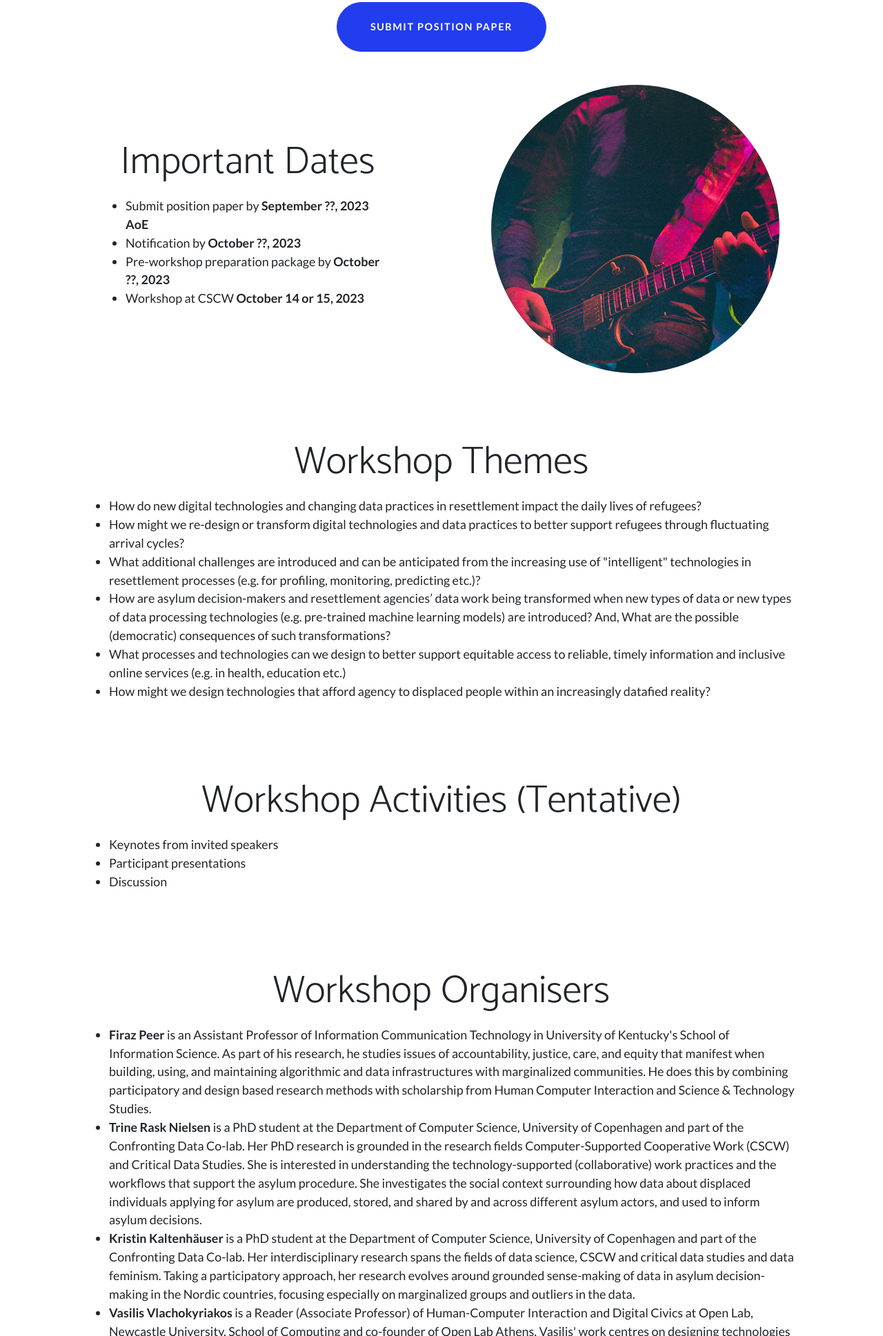
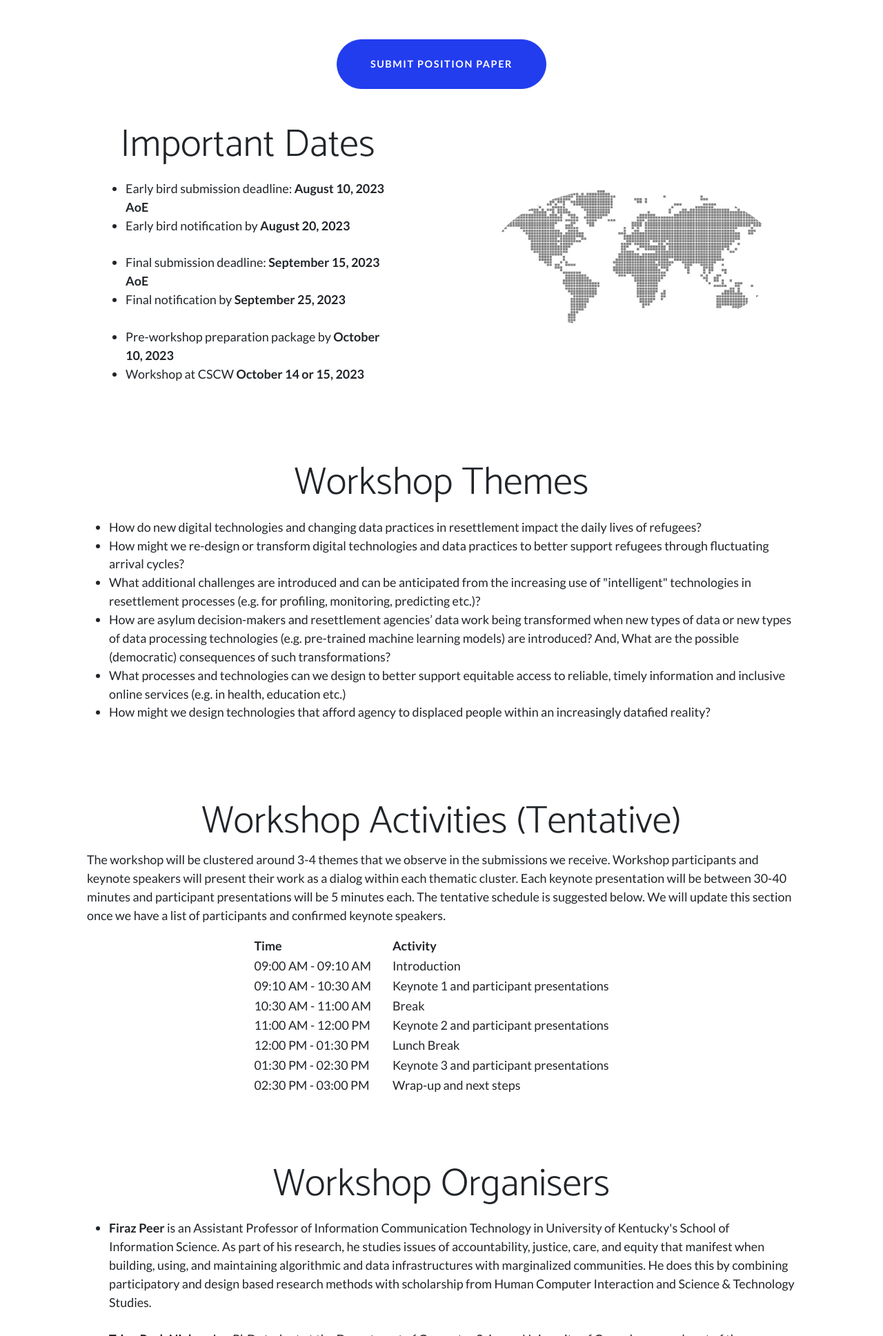
Before and after one commit to migrationanddatafication/migrationanddatafication, a plain HTML site: page index.html in a window 1280 px wide. Shown: the part 1802-3739 px from the top of the page at 69% size. Drawn offline with nearby package versions, Linux system fonts and the light colour scheme.

Commit message:
incorporated feedback from others

```diff
--- a/index.html
+++ b/index.html
@@ -42,7 +42,9 @@
                                 data-driven technologies. The growing production of new types of data about refugees and asylum seekers presents authorities with novel opportunities to incorporate such
                                 data in their decision-making processes. Similarly, the ways through which refugees and asylum seekers are seeking information about healthcare, education, housing, peer support
                                 and other services is increasingly being done in online and digital spaces. As such, this workshop aims to center the experience of refugee and asylum seeking experiences across
-                                migration related information systems in order to unpack the ways through which digitalization and datafication impacts/transforms their daily lives and vice versa.</p>
+                                migration related information systems in order to unpack the ways through which digitalization and datafication impacts/transforms their daily lives and vice versa.
+                                <br>
+                                Find the full workshop proposal <a href="assets/Full_ws_proposal.pdf" target="_blank"><b>here</b></a>.</p>
                         </div>
                     </div>
             </div>
@@ -53,18 +55,18 @@
                 <div class="row gx-5 align-items-center">
                         <div class="p-5">
                             <h2 class="display-4 text-center">Call for Papers</h2>
-                            <p>We invite anyone interested in participating to submit a two to four-page position paper (or equivalent material such as e.g. zines) that addresses the workshop themes (see below).
+                            <p style="text-align: left;">We invite anyone interested in participating to submit a two to four-page position paper (or equivalent material such as e.g. zines) that addresses the workshop themes (see below).
                                 We encourage you to discuss your interest in the themes, welcoming reports of (preliminary) empirical results, theoretically oriented pieces, as well as methodological reflections.
                                 We also welcome submissions reflecting on questions related to datafication, digitization, and migration that we have not listed in our themes. Submissions will
                                 be reviewed by the organisers and accepted based on the relevance and development of their chosen topic, as well as
-                                participants’ potential to contribute to the workshop.<br />
+                                participants’ potential to contribute to the workshop. We will have two submission deadlines, to allow for early bird registration to the CSCW conference (see important dates below).<br />
                                 <br />
-                                If you have any questions, please reach out to Firaz Peer (firazpeer@uky.edu).<br />
+                                If you have any questions, please reach out to Firaz Peer (<a href="mailto:firazpeer@uky.edu">firazpeer@uky.edu</a>).<br />
                                 <br />
-                                Please use the link to the Google Form below for your submission. </p>
+                                Please use the link to the Google form below for your submission: </p>
                         </div>
                 </div>
-                <a class="btn btn-primary btn-xl rounded-pill mt-5" href="https://forms.gle/Q4nrofw7Np9EX21XA">Submit Position Paper</a>
+                <a class="btn btn-primary btn-xl rounded-pill mt-5" href="https://forms.gle/Q4nrofw7Np9EX21XA" target=”_blank”>Submit Position Paper</a>
             </div>
         </section>
         <!-- Content section 3-->
@@ -72,15 +74,19 @@
             <div class="container px-5">
                 <div class="row gx-5 align-items-center">
                     <div class="col-lg-6 order-lg-2">
-                        <div class="p-5"><img class="img-fluid rounded-circle" src="assets/img/03.jpg" alt="..." /></div>
+                        <div class="p-5"><img class="img-fluid rounded-circle" src="assets/img/map.jpg" alt="..." /></div>
                     </div>
                     <div class="col-lg-6 order-lg-1">
                         <div class="p-5">
                             <h2 class="display-4 text-center">Important Dates</h2>
                             <p> <ul>
-                                <li>Submit position paper by <b>September ??, 2023 AoE</b></li>
-                                <li>Notification by <b>October ??, 2023</b></li>
-                                <li>Pre-workshop preparation package by <b>October ??, 2023</b></li>
+                                <li>Early bird submission deadline: <b>August 10, 2023 AoE</b></li>
+                                <li>Early bird notification by <b>August 20, 2023</b></li><br />
+
+                                <li>Final submission deadline:  <b>September 15, 2023 AoE</b></li>
+                                <li>Final notification by <b>September 25, 2023</b></li><br />
+
+                                <li>Pre-workshop preparation package by <b>October 10, 2023</b></li>
                                 <li>Workshop at CSCW <b>October 14 or 15, 2023</b></li>
                               </ul> </p>
                         </div>
@@ -112,11 +118,45 @@
                 <div class="row gx-5 align-items-center">
                         <div class="p-5">
                             <h2 class="display-4 text-center">Workshop Activities (Tentative)</h2>
-                            <p> <ul>
-                                <li>Keynotes from invited speakers</li>
-                                <li>Participant presentations</li>
-                                <li>Discussion</li>
-                              </ul> </p>
+                            <p>
+                                The workshop will be clustered around 3-4 themes that we observe in the submissions we receive.
+                                Workshop participants and keynote speakers will present their work as a dialog within each thematic cluster. Each keynote presentation will be between 30-40 minutes and participant presentations will be 5 minutes each. The tentative schedule is suggested below.
+                                We will update this section once we have a list of participants and confirmed keynote speakers.
+                            </p>
+                            <table class="center">
+                                <tr>
+                                    <th>Time</th>
+                                    <th>Activity</th>
+                                </tr>
+                                <tr>
+                                    <td>09:00 AM - 09:10 AM</td>
+                                    <td>Introduction</td>
+                                </tr>
+                                <tr>
+                                    <td>09:10 AM - 10:30 AM</td>
+                                    <td>Keynote 1 and participant presentations</td>
+                                </tr>
+                                <tr>
+                                    <td>10:30 AM - 11:00 AM</td>
+                                    <td>Break</td>
+                                </tr>
+                                <tr>
+                                    <td>11:00 AM - 12:00 PM</td>
+                                    <td>Keynote 2 and participant presentations</td>
+                                </tr>
+                                <tr>
+                                    <td>12:00 PM - 01:30 PM</td>
+                                    <td>Lunch Break</td>
+                                </tr>
+                                <tr>
+                                    <td>01:30 PM - 02:30 PM</td>
+                                    <td>Keynote 3 and participant presentations</td>
+                                </tr>
+                                <tr>
+                                    <td>02:30 PM - 03:00 PM</td>
+                                    <td>Wrap-up and next steps</td>
+                                </tr>
+                            </table>
                     </div>
                 </div>
             </div>
@@ -128,11 +168,11 @@
                         <div class="p-5">
                             <h2 class="display-4 text-center">Workshop Organisers</h2>
                             <p> <ul>
-                                <li><b>Firaz Peer</b> is an Assistant Professor of Information Communication Technology in University of Kentucky's School of Information Science. As part of his research, he studies issues of accountability, justice, care, and equity that manifest when building, using, and maintaining algorithmic and data infrastructures with marginalized communities. He does this by combining participatory and design based research methods with scholarship from Human Computer Interaction and Science & Technology Studies.</li>
-                                <li><b>Trine Rask Nielsen</b> is a PhD student at the Department of Computer Science, University of Copenhagen and part of the Confronting Data Co-lab. Her PhD research is grounded in the research fields Computer-Supported Cooperative Work (CSCW) and Critical Data Studies. She is interested in understanding the technology-supported (collaborative) work practices and the workflows that support the asylum procedure. She investigates the social context surrounding how data about displaced individuals applying for asylum are produced, stored, and shared by and across different asylum actors, and used to inform asylum decisions.</li>
-                                <li><b>Kristin Kaltenhäuser</b> is a PhD student at the Department of Computer Science, University of Copenhagen and part of the Confronting Data Co-lab. Her interdisciplinary research spans the fields of data science, CSCW and critical data studies and data feminism. Taking a participatory approach, her research evolves around grounded sense-making of data in asylum decision-making in the Nordic countries, focusing especially on marginalized groups and outliers in the data.</li>
-                                <li><b>Vasilis Vlachokyriakos</b> is a Reader (Associate Professor) of Human-Computer Interaction and Digital Civics at Open Lab, Newcastle University, School of Computing and co-founder of Open Lab Athens. Vasilis' work centres on designing technologies for civic participation through participatory and action-led research. The work aims at the development of systems for collaborative service provision. Vasilis is currently an investigator on the EPSRC Centre for Digital Citizens and on the EPSRC Agency projects. </li>
-                                <li><b>Naja Holten Møller</b> is an Associate Professor in the Software, Data, People & Society section, Department of Computer Science, at University of Copenhagen -- and the founder of the Confronting Data Co-Lab (www.confrontingdata.dk). She holds a PhD in Computer-Supported Cooperative Work from the IT University of Copenhagen, Denmark. Møller is currently a co-investigator in the "Public Administration and Computational Transparency in Algorithms (PACTA)" research project as well as the "Data for Asylum Legal Landscaping (DATA4ALL)" research project.</li>
+                                <li><b>Firaz Peer</b> is an Assistant Professor of Information Communication Technology in University of Kentucky's School of Information Science. As part of his research, he studies issues of accountability, justice, care, and equity that manifest when building, using, and maintaining algorithmic and data infrastructures with marginalized communities. He does this by combining participatory and design based research methods with scholarship from Human Computer Interaction and Science & Technology Studies.</li><br />
+                                <li><b>Trine Rask Nielsen</b> is a PhD student at the Department of Computer Science, University of Copenhagen and part of the Confronting Data Co-lab. Her PhD research is grounded in the research fields Computer-Supported Cooperative Work (CSCW) and Critical Data Studies and is part of the <a href="https://asylumdata.ku.dk/research/data-science-for-asylum-legal-landscaping-data4all/" target="_blank">DATA4ALL</a> project. She is interested in understanding the technology-supported (collaborative) work practices and the workflows that support the asylum procedure. She investigates the social context surrounding how data about displaced individuals applying for asylum are produced, stored, and shared by and across different asylum actors, and used to inform asylum decisions.</li><br />
+                                <li><b>Kristin Kaltenhäuser</b> is a PhD student at the Department of Computer Science, University of Copenhagen and part of the Confronting Data Co-lab. Her interdisciplinary research spans the fields of data science, CSCW and critical data studies and data feminism. Taking a participatory approach, her research evolves around grounded sense-making of data in asylum decision-making in the Nordic countries, focusing especially on marginalized groups and outliers in the data. Her PhD is part of the <a href="https://www.nordforsk.org/projects/nordic-refugee-determination-advancing-data-science-migration-law-nordasil" target="_blank">NoRDASiL</a> (Nordic Refugee Determination: Advancing Data Science in Migration Law) project.</li><br />
+                                <li><b>Vasilis Vlachokyriakos</b> is a Reader (Associate Professor) of Human-Computer Interaction and Digital Civics at Open Lab, Newcastle University, School of Computing and co-founder of Open Lab Athens. Vasilis' work centres on designing technologies for civic participation through participatory and action-led research. The work aims at the development of systems for collaborative service provision. Vasilis is currently an investigator on the EPSRC Centre for Digital Citizens and on the EPSRC Agency projects. </li><br />
+                                <li><b>Naja Holten Møller</b> is an Associate Professor in the Software, Data, People & Society section, Department of Computer Science, at University of Copenhagen -- and the founder of the Confronting Data Co-Lab (www.confrontingdata.dk). She holds a PhD in Computer-Supported Cooperative Work from the IT University of Copenhagen, Denmark. Møller is currently a co-investigator in the "Public Administration and Computational Transparency in Algorithms (PACTA)" research project as well as the "Data for Asylum Legal Landscaping (<a href="https://asylumdata.ku.dk/research/data-science-for-asylum-legal-landscaping-data4all/" target="_blank">DATA4ALL</a>) research project.</li><br />
                                 <li><b>Reem Talhouk</b> is an Assistant Professor in Design and Global Development at the School of Design, Northumbria University. She is also the co-director of the Design Feminisms Research Group and the Community Action & Innovation Lead of the Global Development Futures hub. Here research has centred around Design, Technology and Migration and draws on feminist, participatory and decolonial understandings.</li>
                               </ul> </p>
                     </div>
@@ -141,7 +181,7 @@
         </section>
         <!-- Footer-->
         <footer class="py-5 bg-black">
-            <div class="container px-5"><p class="m-0 text-center text-white small">Copyright &copy; Kristin Kaltenhauser 2023</p></div>
+            <div class="container px-5"><p class="m-0 text-center text-white small">Copyright &copy; Kristin Kaltenhäuser 2023</p></div>
         </footer>
         <!-- Bootstrap core JS-->
         <script src="https://cdn.jsdelivr.net/npm/bootstrap@5.2.3/dist/js/bootstrap.bundle.min.js"></script>
```
Also changed, not shown: assets/img/01.jpg (deleted), assets/img/02.jpg (deleted), assets/img/03.jpg (deleted), assets/img/map.jpg (added), css/styles.css, 1 other file.
